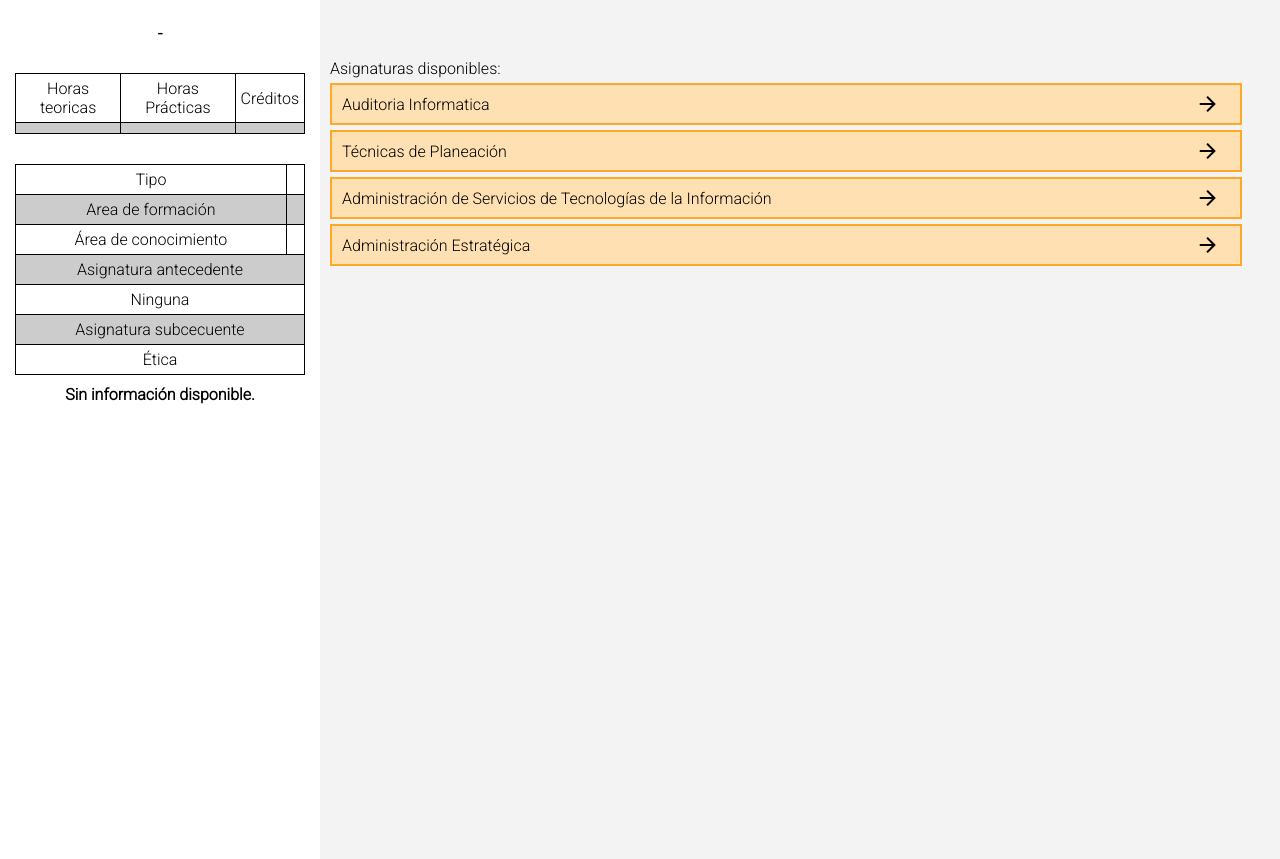
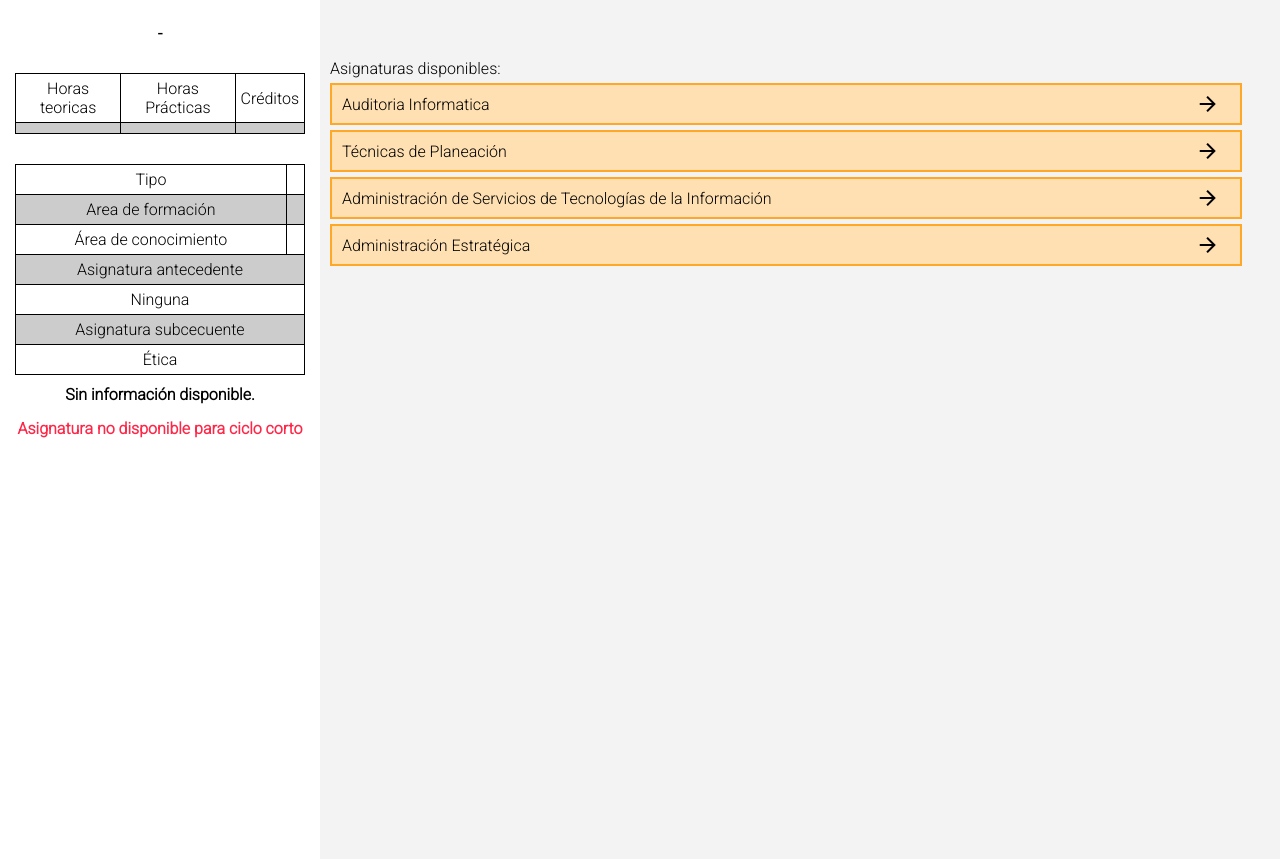
Before and after one commit to Jrayito/STUJAT, a PHP site: page /proyecto/Account/Usuarios/asignatura.php?asignatura=1 in a window 1280 px wide. Shown: the part 78-937 px from the top of the page. Run offline with PHP 8.4, Linux system fonts and the light colour scheme; data comes from the database, SQL or seed files in the repository; data that the repository does not hold is empty; some libraries are stand-ins or nearby versions.

Commit message:
Se agrego info de asig. para llevar en ciclo corto

```diff
--- a/Account/Usuarios/asignatura.php
+++ b/Account/Usuarios/asignatura.php
@@ -115,7 +115,13 @@
                 echo "<p>Sin información disponible.</p>";
             }
         ?>
-
+        <div class="info-extra-asignatura <?php echo  $row[0]->ciclo ? "" : "no-corto" ?>">
+            <p><?php echo $row[0]->ciclo
+                        ? "Asignatura disponible para ciclo corto"
+                        : "Asignatura no disponible para ciclo corto" ;
+                ?>
+            </p>
+        </div>
     </div>
 
 
```
